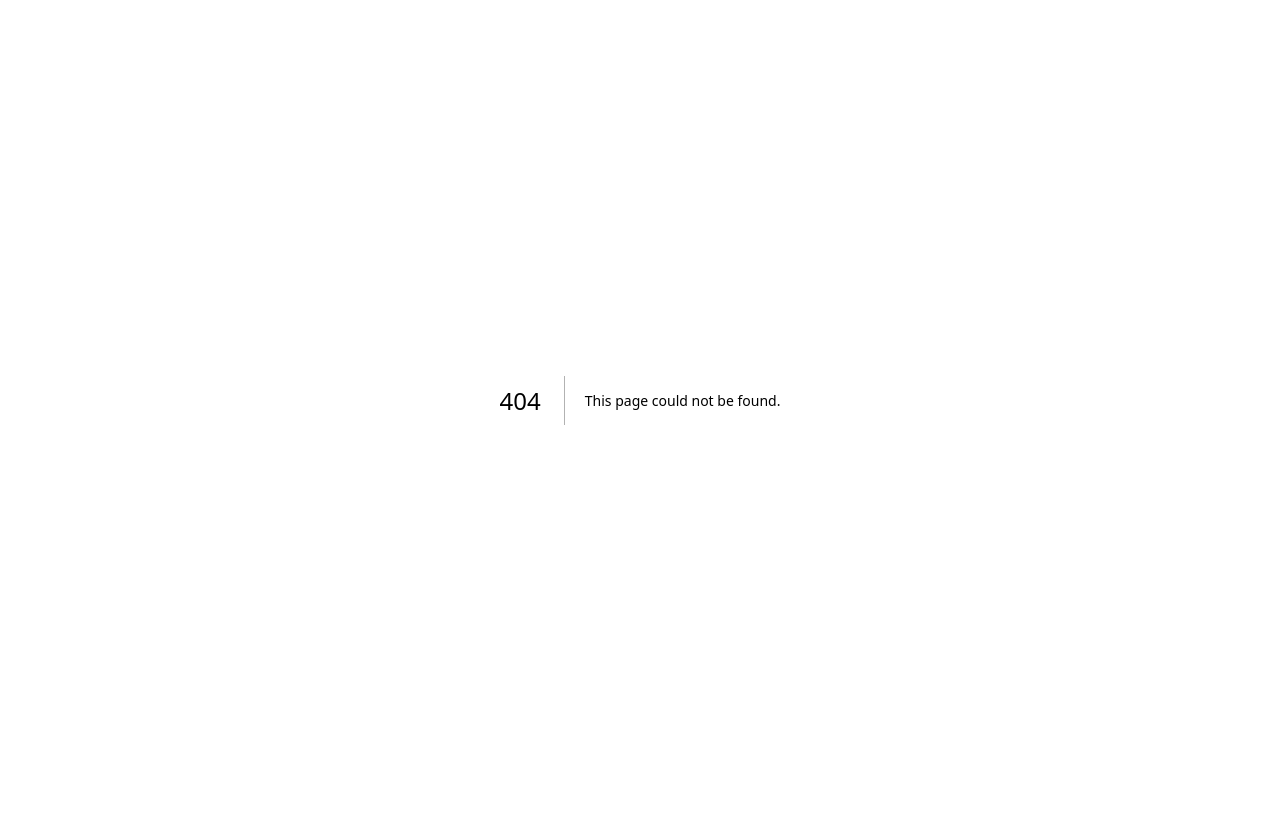
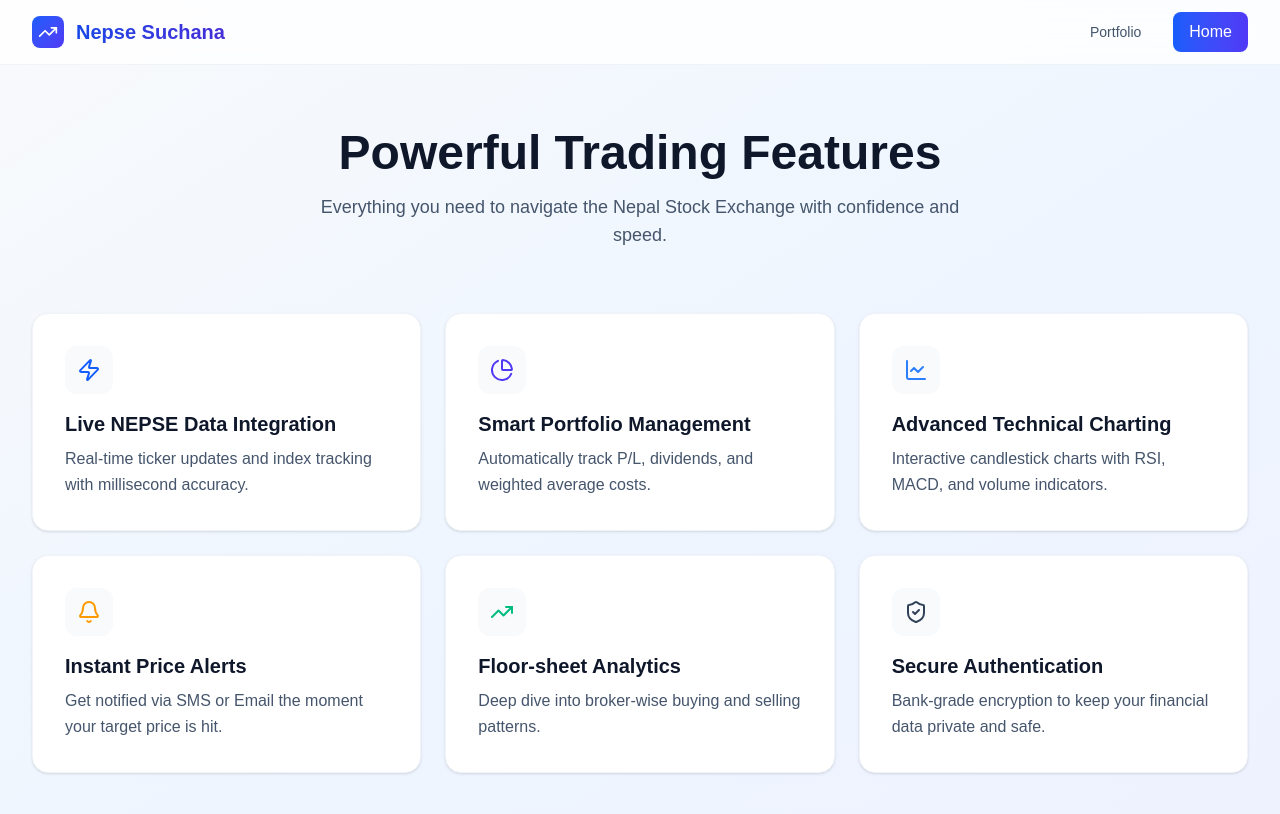
Before and after one commit to amritsapkotadev/Nepse-Suchana, a Next.js app: page /features in a window 1280 px wide. Before the commit this address had no page. Shown: the top 814 px of the page. Built offline with nearby package versions, Linux system fonts and the light colour scheme.

Commit message:
Improved path and feature page added

```diff
--- /dev/null
+++ b/app/components/DashboardLayout.tsx
@@ -0,0 +1,15 @@
+"use client";
+
+import React, { ReactNode } from "react";
+
+interface DashboardLayoutProps {
+  children: ReactNode;
+}
+
+export default function DashboardLayout({ children }: DashboardLayoutProps) {
+  return (
+    <div className="min-h-screen bg-slate-50 dark:bg-slate-900">
+      {children}
+    </div>
+  );
+}
--- /dev/null
+++ b/app/features/page.tsx
@@ -0,0 +1,109 @@
+"use client";
+
+import Link from "next/link";
+import {
+  TrendingUp,
+  PieChart,
+  Zap,
+  Bell,
+  LineChart,
+  ShieldCheck
+} from "lucide-react";
+
+const features = [
+  {
+    title: "Live NEPSE Data Integration",
+    desc: "Real-time ticker updates and index tracking with millisecond accuracy.",
+    icon: <Zap className="w-6 h-6 text-blue-600" />,
+  },
+  {
+    title: "Smart Portfolio Management",
+    desc: "Automatically track P/L, dividends, and weighted average costs.",
+    icon: <PieChart className="w-6 h-6 text-indigo-600" />,
+  },
+  {
+    title: "Advanced Technical Charting",
+    desc: "Interactive candlestick charts with RSI, MACD, and volume indicators.",
+    icon: <LineChart className="w-6 h-6 text-blue-500" />,
+  },
+  {
+    title: "Instant Price Alerts",
+    desc: "Get notified via SMS or Email the moment your target price is hit.",
+    icon: <Bell className="w-6 h-6 text-amber-500" />,
+  },
+  {
+    title: "Floor-sheet Analytics",
+    desc: "Deep dive into broker-wise buying and selling patterns.",
+    icon: <TrendingUp className="w-6 h-6 text-emerald-500" />,
+  },
+  {
+    title: "Secure Authentication",
+    desc: "Bank-grade encryption to keep your financial data private and safe.",
+    icon: <ShieldCheck className="w-6 h-6 text-slate-700" />,
+  },
+];
+
+export default function FeaturesPage() {
+  return (
+    <div className="min-h-screen bg-gradient-to-br from-slate-50 via-blue-50 to-indigo-50 dark:from-slate-900 dark:via-slate-800 dark:to-slate-900">
+      <nav className="sticky top-0 z-50 bg-white/80 dark:bg-slate-800/80 backdrop-blur-xl border-b border-slate-200/50 dark:border-slate-700/50">
+        <div className="max-w-7xl mx-auto px-4 sm:px-6 lg:px-8">
+          <div className="flex items-center justify-between h-16">
+            <div className="flex items-center space-x-3">
+              <div className="w-8 h-8 bg-gradient-to-br from-blue-600 to-indigo-600 rounded-lg flex items-center justify-center">
+                <TrendingUp className="w-5 h-5 text-white" />
+              </div>
+              <span className="text-xl font-bold bg-gradient-to-r from-blue-700 to-indigo-700 bg-clip-text text-transparent">
+                Nepse Suchana
+              </span>
+            </div>
+            <div className="flex items-center space-x-4">
+              <Link
+                href="/portfolio"
+                className="px-4 py-2 text-sm font-medium text-slate-600 dark:text-slate-300 hover:text-blue-600 dark:hover:text-blue-400 transition-colors"
+              >
+                Portfolio
+              </Link>
+              <Link
+                href="/"
+                className="px-4 py-2 rounded-lg bg-gradient-to-r from-blue-600 to-indigo-600 text-white font-medium hover:shadow-lg transition-all"
+              >
+                Home
+              </Link>
+            </div>
+          </div>
+        </div>
+      </nav>
+
+      <main className="max-w-7xl mx-auto px-4 sm:px-6 lg:px-8 py-16">
+        <div className="text-center mb-16">
+          <h1 className="text-4xl md:text-5xl font-extrabold text-slate-900 dark:text-white mb-4">
+            Powerful Trading Features
+          </h1>
+          <p className="text-lg text-slate-600 dark:text-slate-400 max-w-2xl mx-auto">
+            Everything you need to navigate the Nepal Stock Exchange with confidence and speed.
+          </p>
+        </div>
+
+        <div className="grid grid-cols-1 md:grid-cols-2 lg:grid-cols-3 gap-6">
+          {features.map((feature, i) => (
+            <div
+              key={i}
+              className="group bg-white dark:bg-slate-800 p-8 rounded-2xl shadow-sm border border-slate-100 dark:border-slate-700 hover:shadow-2xl hover:-translate-y-1 transition-all duration-300"
+            >
+              <div className="mb-4 p-3 bg-slate-50 dark:bg-slate-700 w-fit rounded-xl group-hover:bg-blue-50 dark:group-hover:bg-blue-900/30 transition-colors">
+                {feature.icon}
+              </div>
+              <h3 className="text-xl font-bold text-slate-900 dark:text-white mb-2">
+                {feature.title}
+              </h3>
+              <p className="text-slate-600 dark:text-slate-400 leading-relaxed">
+                {feature.desc}
+              </p>
+            </div>
+          ))}
+        </div>
+      </main>
+    </div>
+  );
+}
--- a/package.json
+++ b/package.json
@@ -15,6 +15,7 @@
     "bcryptjs": "^3.0.3",
     "framer-motion": "^12.23.26",
     "lightweight-charts": "^5.1.0",
+    "lucide-react": "^0.564.0",
     "next": "16.1.0",
     "node-fetch": "^2.7.0",
     "prisma": "^7.2.0",
```
Also changed, not shown: 2 other files (tests, documents, lock files or other folders).
